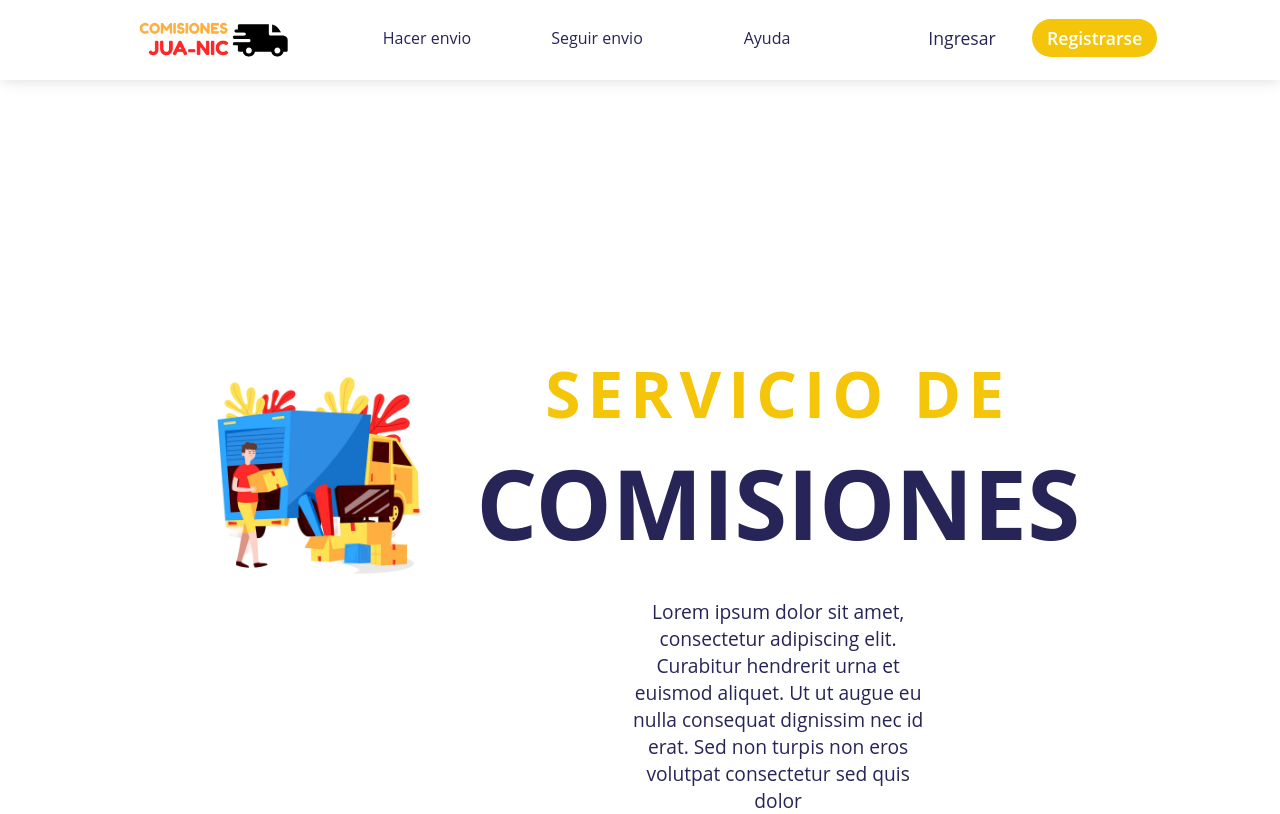
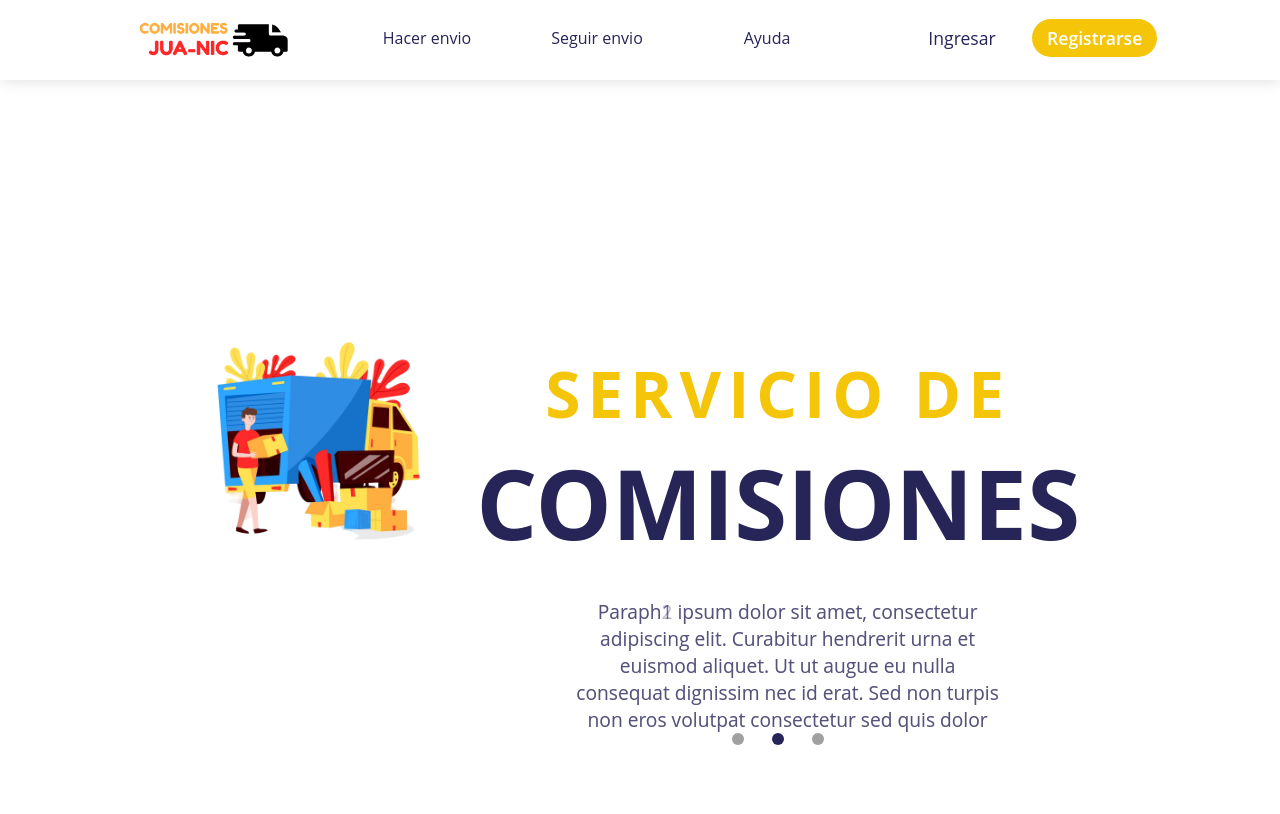
Before and after one commit to nico-ortiz/commissions-tracker-front, an Angular app: page / in a window 1280 px wide. Built offline with nearby package versions, Linux system fonts and the light colour scheme.

Commit message:
create text box that changes content after some seconds #1

```diff
--- a/src/app/shared/pages/home-page/home-page.component.css
+++ b/src/app/shared/pages/home-page/home-page.component.css
@@ -44,4 +44,51 @@
   font-size: 1.2rem;
   color: var(--blue);
   text-align: center;
+
+  position: relative;
+  width: 100%;
+  height: 110px;
 }
+
+.container .text-container .paraphs-container #paraph-1,
+.container .text-container .paraphs-container #paraph-2,
+.container .text-container .paraphs-container #paraph-3 {
+  opacity: 0;
+  position: absolute;
+  left: 100px;
+  width: 70%;
+  transition: opacity .5s ease-out;
+}
+
+.container .text-container .paraphs-container #paraph-1.active,
+.container .text-container .paraphs-container #paraph-2.active,
+.container .text-container .paraphs-container #paraph-3.active {
+  opacity: 1;
+}
+
+.container .text-container .btns-container {
+  width: 20%;
+  margin: 0 auto;
+  padding-top: 25px;
+
+  display: flex;
+  justify-content: space-around;
+}
+
+.container .text-container .btns-container .change-p-btns {
+  padding: 6px 6px;
+  border-radius: 10px;
+  border: none;
+  background-color: rgb(160, 160, 160);
+  cursor: pointer;
+}
+
+.container .text-container .btns-container #btn-1.active,
+.container .text-container .btns-container #btn-2.active,
+.container .text-container .btns-container #btn-3.active {
+  background-color: var(--blue);
+}
+
+.container .text-container .btns-container .change-p-btns:active {
+  background-color: var(--blue);
+}
--- a/src/app/shared/pages/home-page/home-page.component.html
+++ b/src/app/shared/pages/home-page/home-page.component.html
@@ -13,24 +13,50 @@
       <h1 class="open-sans-700">COMISIONES</h1>
     </div>
     <div class="paraphs-container open-sans-400">
-      <p>
-        Lorem ipsum dolor sit amet, consectetur adipiscing elit. Curabitur
+      <p
+        id="paraph-1"
+        [ngClass]="{'active': this.currentParagraph === 1}"
+      >
+        Paraph1 ipsum dolor sit amet, consectetur adipiscing elit. Curabitur
         hendrerit urna et euismod aliquet. Ut ut augue eu nulla consequat
         dignissim nec id erat. Sed non turpis non eros volutpat consectetur sed
         quis dolor
       </p>
-      <!-- <p>
-        Lorem ipsum dolor sit amet, consectetur adipiscing elit. Curabitur
+      <p
+        id="paraph-2"
+        [ngClass]="{'active': this.currentParagraph === 2}"
+      >
+        Paraph2 ipsum dolor sit amet, consectetur adipiscing elit. Curabitur
         hendrerit urna et euismod aliquet. Ut ut augue eu nulla consequat
         dignissim nec id erat. Sed non turpis non eros volutpat consectetur sed
         quis dolor
       </p>
-      <p>
-        Lorem ipsum dolor sit amet, consectetur adipiscing elit. Curabitur
+      <p
+        id="paraph-3"
+        [ngClass]="{'active': this.currentParagraph === 3}"
+      >
+        Paraph3 ipsum dolor sit amet, consectetur adipiscing elit. Curabitur
         hendrerit urna et euismod aliquet. Ut ut augue eu nulla consequat
         dignissim nec id erat. Sed non turpis non eros volutpat consectetur sed
         quis dolor
-      </p> -->
+      </p>
+    </div>
+    <div class="btns-container">
+      <button
+        id="btn-1"
+        class="change-p-btns"
+        (click)="showParagraph(1)"
+        [ngClass]="{'active':this.currentParagraph === 1}"></button>
+      <button
+        id="btn-2"
+        class="change-p-btns"
+        (click)="showParagraph(2)"
+        [ngClass]="{'active': this.currentParagraph === 2}"></button>
+      <button
+        id="btn-3"
+        class="change-p-btns"
+        (click)="showParagraph(3)"
+        [ngClass]="{'active': this.currentParagraph === 3}"></button>
     </div>
   </div>
 </section>
--- a/src/app/shared/pages/home-page/home-page.component.ts
+++ b/src/app/shared/pages/home-page/home-page.component.ts
@@ -1,10 +1,46 @@
-import { Component } from '@angular/core';
+import { Component, OnDestroy, OnInit } from '@angular/core';
 
 @Component({
   selector: 'shared-home-page',
   templateUrl: './home-page.component.html',
   styleUrl: './home-page.component.css'
 })
-export class HomePageComponent {
+export class HomePageComponent implements OnInit, OnDestroy {
 
+  public currentParagraph : number = 1;
+  private interval: any;
+
+  ngOnInit(): void {
+    this.intervalStart();
+  }
+
+  ngOnDestroy(): void {
+    this.clearInveral();
+  }
+
+  public intervalStart():void {
+    this.clearInveral();
+    this.interval = setInterval(() => {
+      this.currentParagraph = (this.currentParagraph < 3 ? this.currentParagraph + 1 : 1);
+    }, 5000);
+  }
+
+  public clearInveral():void {
+    if (this.interval) {
+      clearInterval(this.interval);
+    }
+  }
+
+  public showParagraph(btnNumber: number):void {
+    if (btnNumber === 1) {
+      this.currentParagraph = 1;
+      this.intervalStart();
+    } else if (btnNumber === 2) {
+      this.currentParagraph = 2;
+      this.intervalStart();
+    } else {
+      this.currentParagraph = 3;
+      this.intervalStart();
+    }
+  }
 }
```
